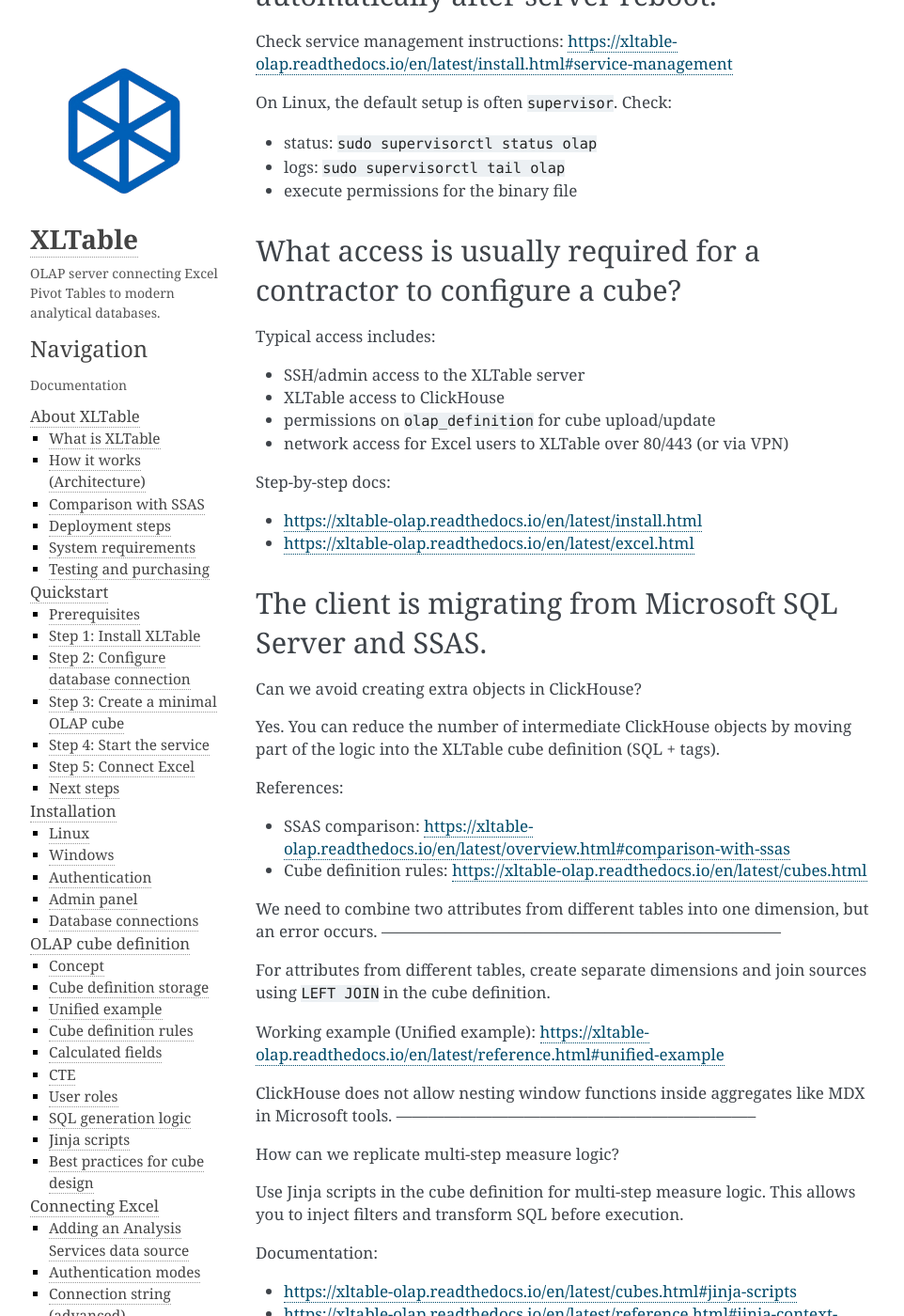
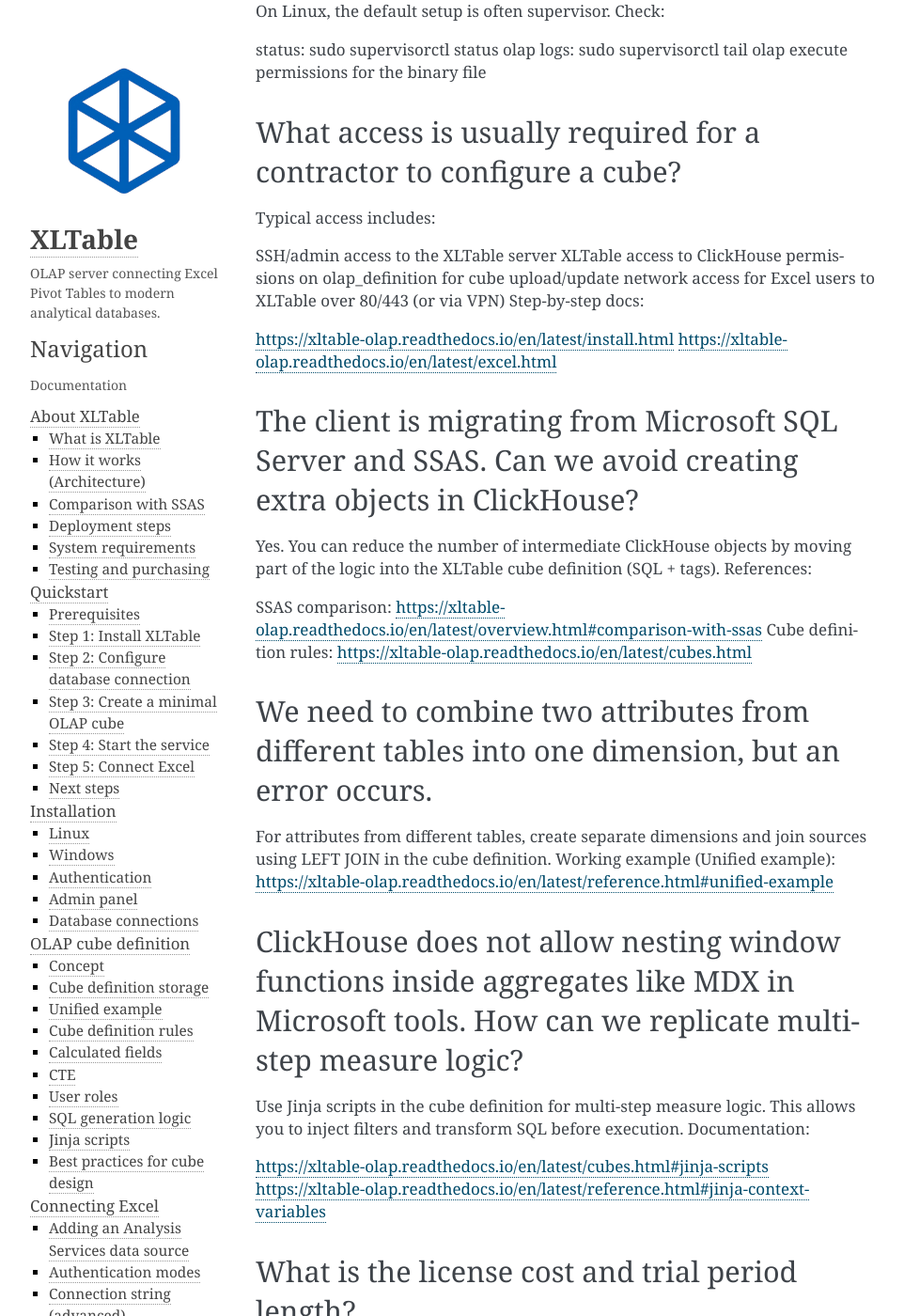
Before and after one commit to brmoscow/xltable, a Sphinx documentation site: the page built from docs/support_knowledge_base.rst, in a window 1280 px wide and 1400 px high, scrolled down 3541 px. Shown: the whole window at 94% size, without its empty margins (148-1110 px from the left). Built offline with Sphinx 7.4.7, drawn with Linux system fonts in a browser that asks for light colours; some of the changed text lies outside the part shown.

Commit message:
replace FAQ page content from knowledge base source
Made-with: Cursor

```diff
--- a/docs/support_knowledge_base.rst
+++ b/docs/support_knowledge_base.rst
@@ -1,11 +1,10 @@
 Frequently Asked Questions (Support)
 ====================================
 
-Reference links
----------------
+Reference links:
 
-- https://xltable.com/
-- https://xltable-olap.readthedocs.io/en/latest/
+https://xltable.com/
+https://xltable-olap.readthedocs.io/en/latest/
 
 What are the minimum system requirements for installing XLTable?
 ----------------------------------------------------------------
@@ -22,11 +21,8 @@ https://xltable-olap.readthedocs.io/en/latest/install.html#admin-panel
 Send the server ID to the vendor or partner who provided your distribution package.
 Then upload the license file you receive through the Admin Panel.
 
-I cannot connect to the XLTable server from Excel.
----------------------------------------------------
-
-I get errors such as "Connection failed, target computer actively refused it,"
-timeout errors, or an error on the first step of the connection wizard.
+I cannot connect to the XLTable server from Excel. I get errors such as "Connection failed, target computer actively refused it," timeout errors, or an error on the first step of the connection wizard.
+--------------------------------------------------------------------------------------------------------------------------------------------------------------------------------------------
 
 Check the connection guide:
 https://xltable-olap.readthedocs.io/en/latest/excel.html
@@ -34,77 +30,69 @@ https://xltable-olap.readthedocs.io/en/latest/excel.html
 Run diagnostics:
 https://xltable-olap.readthedocs.io/en/latest/support.html#excel-connection-issues
 
-In the Excel server field, always use the full URL with protocol: ``http://...`` or ``https://....``
+In the Excel server field, always use the full URL with protocol: http://... or https://....
 Also verify access to XLTable over ports 80/443.
 
 Excel shows an XML parsing error, or curl returns HTTP 500 from the server.
 ----------------------------------------------------------------------------
 
-Validate ``settings.json`` against the documented schema:
+Validate settings.json against the documented schema:
 https://xltable-olap.readthedocs.io/en/latest/reference.html#settings-json-schema
 
-Required blocks (including ``WRITE_LOG`` and ``CREDENTIAL_DB``) must be present.
+Required blocks (including WRITE_LOG and CREDENTIAL_DB) must be present.
 After changes, restart the service and test the Excel connection again:
 https://xltable-olap.readthedocs.io/en/latest/excel.html
 
 Can I store cube metadata in one ClickHouse instance and actual data in another?
 ----------------------------------------------------------------------------------
 
-Yes. Connections are defined in ``settings.json`` (``CREDENTIAL_DB`` block),
-while cube definitions are stored in the ``olap_definition`` table.
-
+Yes. Connections are defined in settings.json (CREDENTIAL_DB block), while cube definitions are stored in the olap_definition table.
 More details:
 
-- https://xltable-olap.readthedocs.io/en/latest/install.html#database-connections
-- https://xltable-olap.readthedocs.io/en/latest/cubes.html#cube-definition-storage
+https://xltable-olap.readthedocs.io/en/latest/install.html#database-connections
+https://xltable-olap.readthedocs.io/en/latest/cubes.html#cube-definition-storage
 
 XLTable cannot connect to ClickHouse databases.
 -----------------------------------------------
 
-Check ``CREDENTIAL_DB`` parameters (``host``, ``port``, ``secure``) using this example:
+Check CREDENTIAL_DB parameters (host, port, secure) using this example:
 https://xltable-olap.readthedocs.io/en/latest/install.html#database-connections
 
-If ClickHouse accepts only TLS/HTTPS, install the correct certificate chain
-on the XLTable server and try again.
+If ClickHouse accepts only TLS/HTTPS, install the correct certificate chain on the XLTable server and try again.
 
 Where is the specific ClickHouse database configured?
 -----------------------------------------------------
 
-The target database and connection parameters are configured in ``settings.json``,
-in the ``CREDENTIAL_DB`` block:
+The target database and connection parameters are configured in settings.json, in the CREDENTIAL_DB block:
 
-- https://xltable-olap.readthedocs.io/en/latest/install.html#database-connections
-- https://xltable-olap.readthedocs.io/en/latest/reference.html#settings-json-schema
+https://xltable-olap.readthedocs.io/en/latest/install.html#database-connections
+https://xltable-olap.readthedocs.io/en/latest/reference.html#settings-json-schema
 
-If the ``olap_definition`` table does not exist, create it as shown here:
+If the olap_definition table does not exist, create it as shown here:
 https://xltable-olap.readthedocs.io/en/latest/cubes.html#cube-definition-storage
 
 How can I see SQL queries that XLTable sends to ClickHouse?
 ------------------------------------------------------------
 
-Set ``WRITE_LOG=true`` in ``settings.json``, restart the service,
-and check XLTable logs:
+Set WRITE_LOG=true in settings.json, restart the service, and check XLTable logs:
 
-- https://xltable-olap.readthedocs.io/en/latest/support.html#enable-logging
-- https://xltable-olap.readthedocs.io/en/latest/reference.html#settings-json-schema
+https://xltable-olap.readthedocs.io/en/latest/support.html#enable-logging
+https://xltable-olap.readthedocs.io/en/latest/reference.html#settings-json-schema
 
-You can also inspect queries in ClickHouse via ``system.query_log``
-using the ``log_comment`` marker.
+You can also inspect queries in ClickHouse via system.query_log using the log_comment marker.
 
-Data in storage updates frequently; we need to refresh cache.
--------------------------------------------------------------
-
-Is configurable cache TTL planned?
+Data in storage updates frequently; we need to refresh cache. Is configurable cache TTL planned?
+--------------------------------------------------------------------------------------------------
 
 Use two standard methods:
 
-- Refresh in Excel (Refresh / Refresh All).
-- Clear cache in the Admin Panel (Clear Cache).
+Refresh in Excel (Refresh / Refresh All)
+Clear cache in the Admin Panel (Clear Cache)
 
 Documentation:
 
-- https://xltable-olap.readthedocs.io/en/latest/excel.html#refreshing-data
-- https://xltable-olap.readthedocs.io/en/latest/install.html#admin-panel
+https://xltable-olap.readthedocs.io/en/latest/excel.html#refreshing-data
+https://xltable-olap.readthedocs.io/en/latest/install.html#admin-panel
 
 Excel queries run too long or timeout; a ClickHouse view is slow while a physical table is faster.
 ----------------------------------------------------------------------------------------------------
@@ -113,80 +101,66 @@ Enable logging first and verify the actual SQL query.
 To improve performance, reduce the number of fields/dimensions in the model and PivotTable.
 For heavy sources, use narrower views or materialized tables in ClickHouse.
 
-Why is the number of rows returned by XLTable higher than in another analytics system
-with a similar report layout?
----------------------------------------------------------------------------------------
+Why is the number of rows returned by XLTable higher than in another analytics system with a similar report layout?
+---------------------------------------------------------------------------------------------------------------
 
 Row counts may differ due to different result granularity.
 XLTable can include intermediate totals, not only leaf-level rows.
 Compare systems with identical dimensions, filters, and subtotal settings.
-
 SQL generation logic:
 https://xltable-olap.readthedocs.io/en/latest/cubes.html#sql-generation-logic
 
 The XLTable service does not start automatically after server reboot.
-----------------------------------------------------------------------
+---------------------------------------------------------------------
 
 Check service management instructions:
 https://xltable-olap.readthedocs.io/en/latest/install.html#service-management
 
-On Linux, the default setup is often ``supervisor``. Check:
+On Linux, the default setup is often supervisor. Check:
 
-- status: ``sudo supervisorctl status olap``
-- logs: ``sudo supervisorctl tail olap``
-- execute permissions for the binary file
+status: sudo supervisorctl status olap
+logs: sudo supervisorctl tail olap
+execute permissions for the binary file
 
 What access is usually required for a contractor to configure a cube?
 ----------------------------------------------------------------------
 
 Typical access includes:
 
-- SSH/admin access to the XLTable server
-- XLTable access to ClickHouse
-- permissions on ``olap_definition`` for cube upload/update
-- network access for Excel users to XLTable over 80/443 (or via VPN)
-
+SSH/admin access to the XLTable server
+XLTable access to ClickHouse
+permissions on olap_definition for cube upload/update
+network access for Excel users to XLTable over 80/443 (or via VPN)
 Step-by-step docs:
 
-- https://xltable-olap.readthedocs.io/en/latest/install.html
-- https://xltable-olap.readthedocs.io/en/latest/excel.html
+https://xltable-olap.readthedocs.io/en/latest/install.html
+https://xltable-olap.readthedocs.io/en/latest/excel.html
 
-The client is migrating from Microsoft SQL Server and SSAS.
-------------------------------------------------------------
+The client is migrating from Microsoft SQL Server and SSAS. Can we avoid creating extra objects in ClickHouse?
+------------------------------------------------------------------------------------------------------------
 
-Can we avoid creating extra objects in ClickHouse?
-
-Yes. You can reduce the number of intermediate ClickHouse objects by moving part
-of the logic into the XLTable cube definition (SQL + tags).
-
+Yes. You can reduce the number of intermediate ClickHouse objects by moving part of the logic into the XLTable cube definition (SQL + tags).
 References:
 
-- SSAS comparison: https://xltable-olap.readthedocs.io/en/latest/overview.html#comparison-with-ssas
-- Cube definition rules: https://xltable-olap.readthedocs.io/en/latest/cubes.html
+SSAS comparison: https://xltable-olap.readthedocs.io/en/latest/overview.html#comparison-with-ssas
+Cube definition rules: https://xltable-olap.readthedocs.io/en/latest/cubes.html
 
-We need to combine two attributes from different tables into one dimension,
-but an error occurs.
----------------------------------------------------------------------------
+We need to combine two attributes from different tables into one dimension, but an error occurs.
+--------------------------------------------------------------------------------------------------
 
-For attributes from different tables, create separate dimensions and join sources
-using ``LEFT JOIN`` in the cube definition.
-
+For attributes from different tables, create separate dimensions and join sources using LEFT JOIN in the cube definition.
 Working example (Unified example):
 https://xltable-olap.readthedocs.io/en/latest/reference.html#unified-example
 
-ClickHouse does not allow nesting window functions inside aggregates
-like MDX in Microsoft tools.
---------------------------------------------------------------------
-
-How can we replicate multi-step measure logic?
+ClickHouse does not allow nesting window functions inside aggregates like MDX in Microsoft tools. How can we replicate multi-step measure logic?
+---------------------------------------------------------------------------------------------------------------------------------------------
 
 Use Jinja scripts in the cube definition for multi-step measure logic.
 This allows you to inject filters and transform SQL before execution.
-
 Documentation:
 
-- https://xltable-olap.readthedocs.io/en/latest/cubes.html#jinja-scripts
-- https://xltable-olap.readthedocs.io/en/latest/reference.html#jinja-context-variables
+https://xltable-olap.readthedocs.io/en/latest/cubes.html#jinja-scripts
+https://xltable-olap.readthedocs.io/en/latest/reference.html#jinja-context-variables
 
 What is the license cost and trial period length?
 --------------------------------------------------
@@ -194,15 +168,11 @@ What is the license cost and trial period length?
 Pricing information is available at:
 https://xltable.com/#pricing
 
-Is a trial installation on Microsoft Windows available?
---------------------------------------------------------
-
-Why would a Windows server be needed?
+Is a trial installation on Microsoft Windows available? Why would a Windows server be needed?
+-----------------------------------------------------------------------------------------------
 
 Yes, a Windows Server distribution is available on request.
-
 Installation instructions:
 https://xltable-olap.readthedocs.io/en/latest/install.html#windows
 
-For pilots, Linux deployment is usually simpler.
-Windows is typically chosen when IT policy requires IIS and Microsoft domain integration.
+For pilots, Linux deployment is usually simpler. Windows is typically chosen when IT policy requires IIS and Microsoft domain integration.
```
